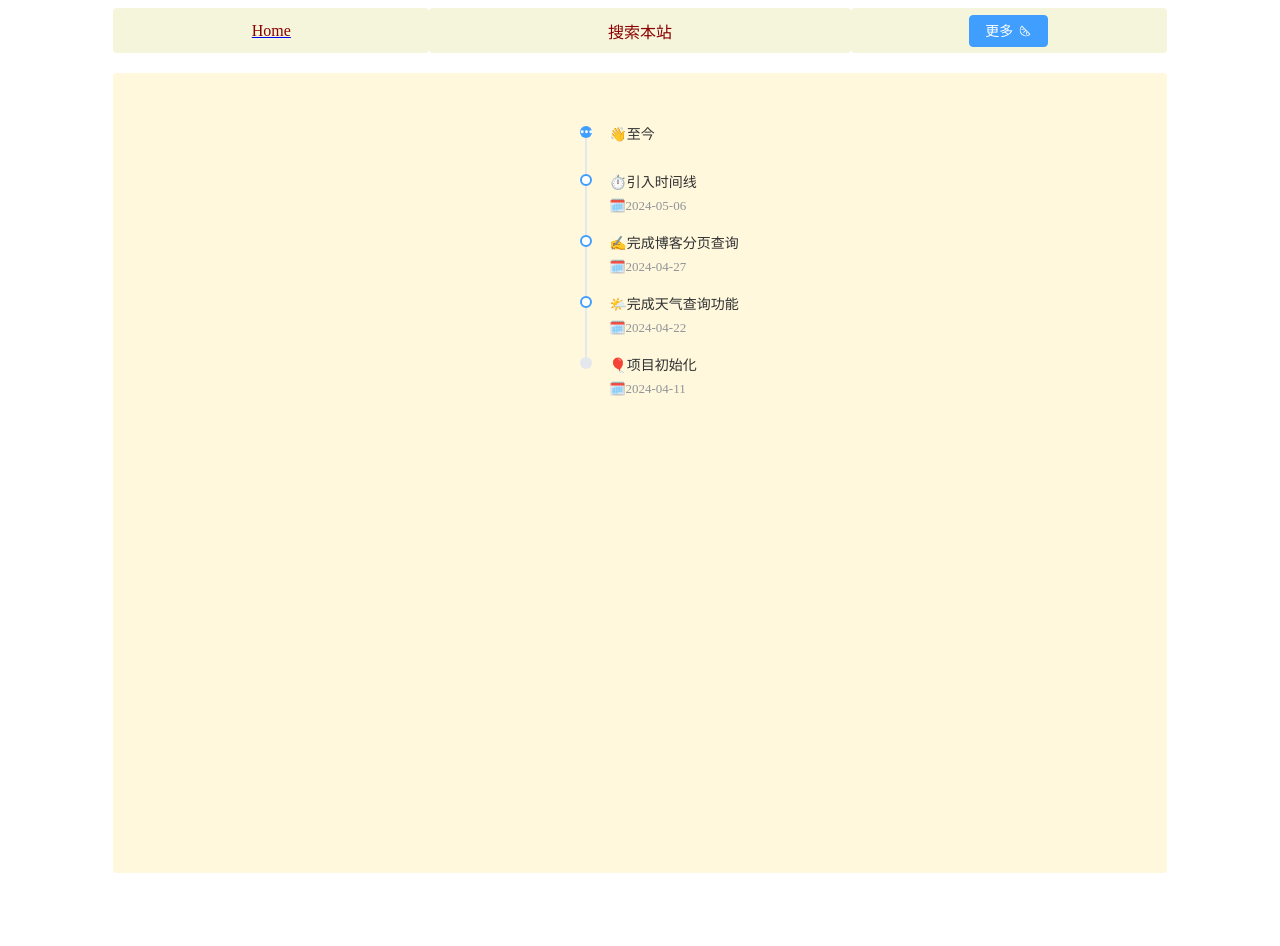
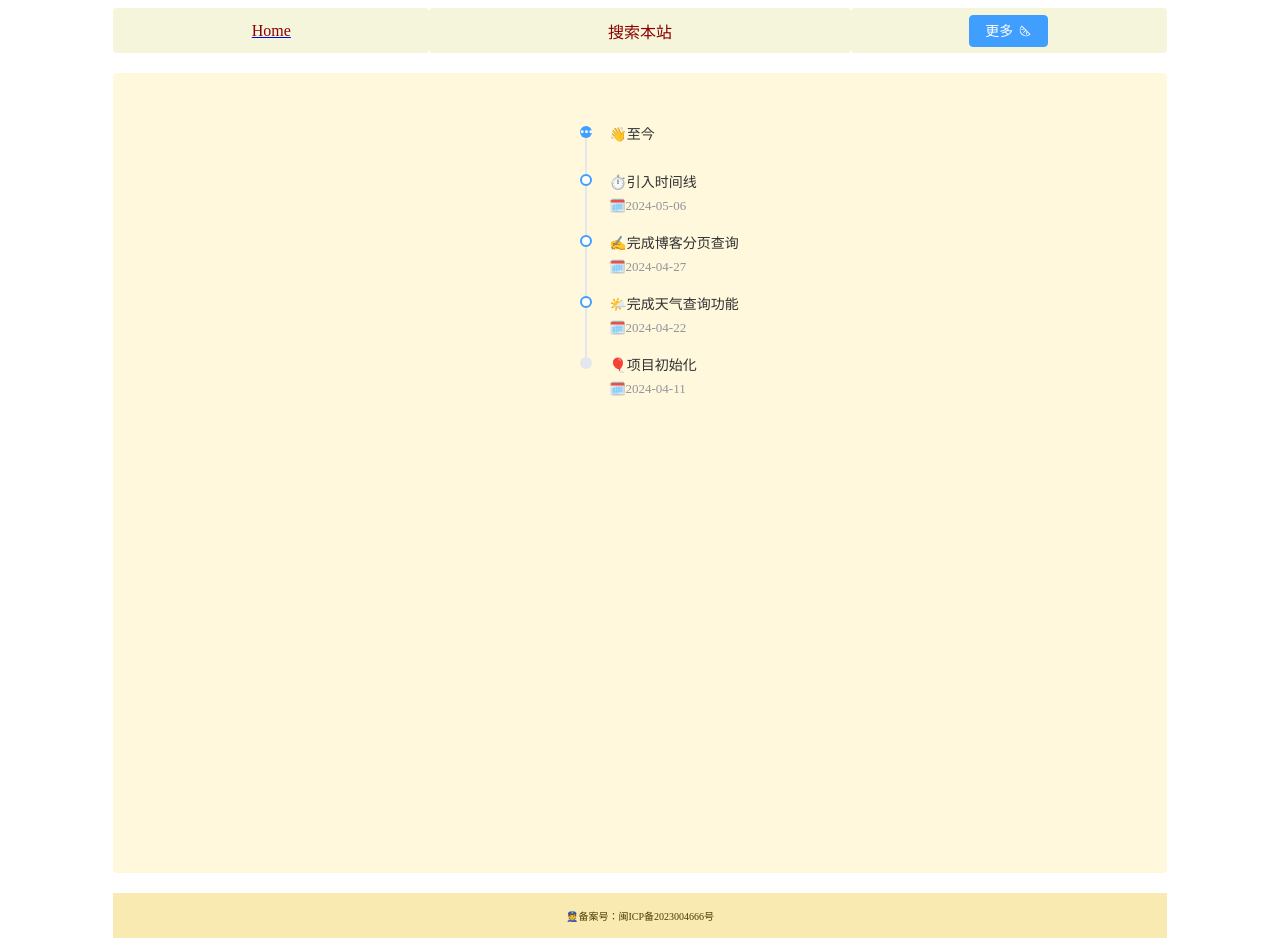
Before and after one commit to Jjqcoder/home, a Vue app in the folder my-home-client/: page /timeline in a window 1280 px wide. Before the commit the page ends 881 px from the top, so only its background shows below. Built offline with nearby package versions, Linux system fonts and the light colour scheme.

Commit message:
feat:新增页脚

```diff
--- a/my-home-client/src/components/Layout.vue
+++ b/my-home-client/src/components/Layout.vue
@@ -3,6 +3,8 @@
 <script setup>
 // 引入`更多功能`组件
 import MoreFunc from './more/index.vue';
+// 引入页脚组件
+import FooterCom from './footer/index.vue';
 </script>
 
 <template>
@@ -43,11 +45,23 @@ import MoreFunc from './more/index.vue';
         <router-view></router-view>
       </span>
       <!-- 存放主体内容 -->
+      <div class="grid-content" />
 
-      <div class="grid-content" />
     </el-col>
     <!-- 右边留白 -->
     <el-col :span="2" style="background:white" class="content">
+      <div class="grid-content" />
+    </el-col>
+  </el-row>
+  <!-- 页脚开始 -->
+  <el-row>
+    <el-col :span="2" style="background:white">
+      <div class="grid-content" />
+    </el-col>
+    <el-col :span="20">
+      <FooterCom></FooterCom>
+    </el-col>
+    <el-col :span="2" style="background:white">
       <div class="grid-content" />
     </el-col>
   </el-row>
--- /dev/null
+++ b/my-home-client/src/components/footer/index.vue
@@ -0,0 +1,38 @@
+<template>
+  <div class="footer">
+    <span>👮备案号：<a href="https://beian.miit.gov.cn/#/Integrated/index">闽ICP备2023004666号</a></span>
+  </div>
+</template>
+
+<script>
+export default {};
+</script>
+
+<style scoped>
+.footer {
+  width: 100%;
+  height: 100%;
+  color: rgb(105, 92, 92);
+  font-size: smaller;
+  font-size: 10px;
+  background-color: rgb(248, 234, 176);
+  display: flex;
+  justify-content: center;
+  align-items: center;
+  color: rgb(75, 61, 1);
+}
+
+/* 消除a标签的默认样式 */
+a {
+  text-decoration: none; /* 移除下划线 */
+  color: inherit; /* 继承父元素的文本颜色 */
+  /* 其他你想要重置的样式 */
+}
+
+a:hover,
+a:active,
+a:focus {
+  text-decoration: none; /* 移除鼠标悬停、激活和聚焦时的下划线 */
+  /* 其他你想要重置的样式 */
+}
+</style>
```
